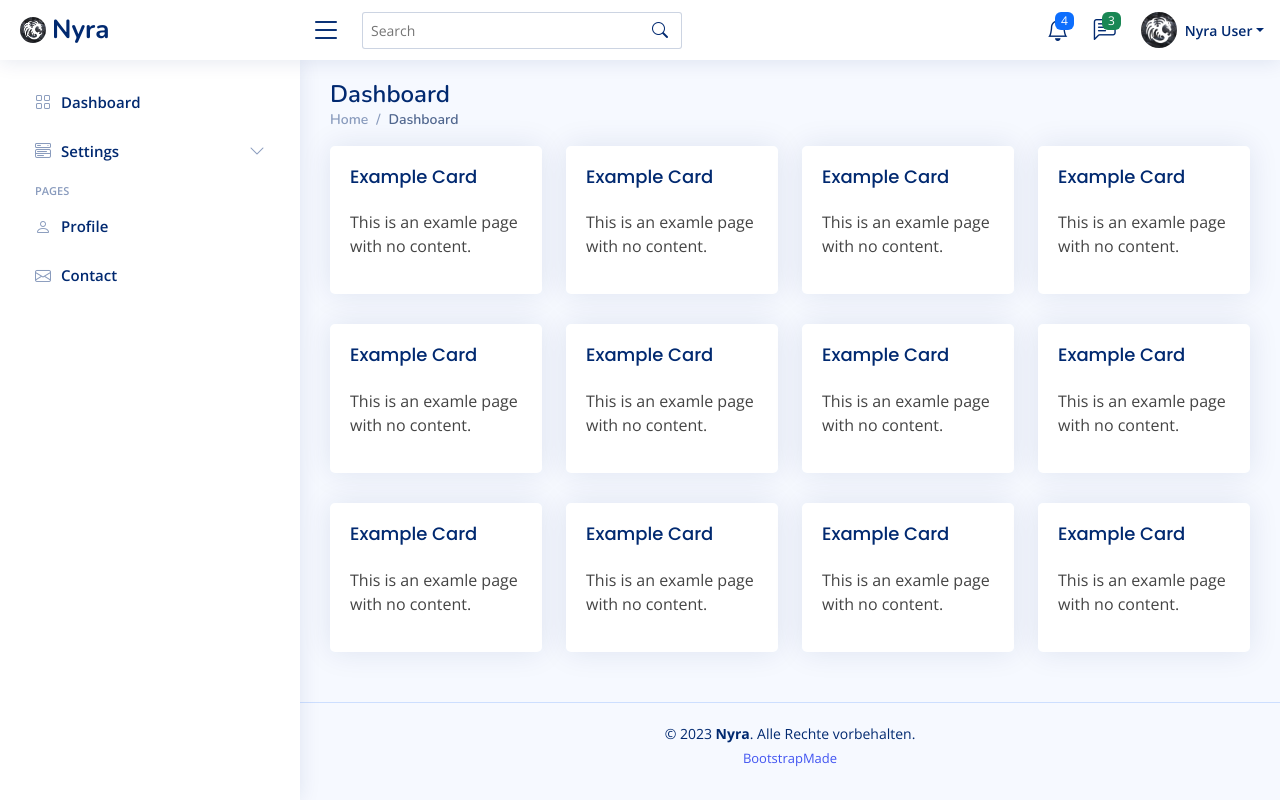
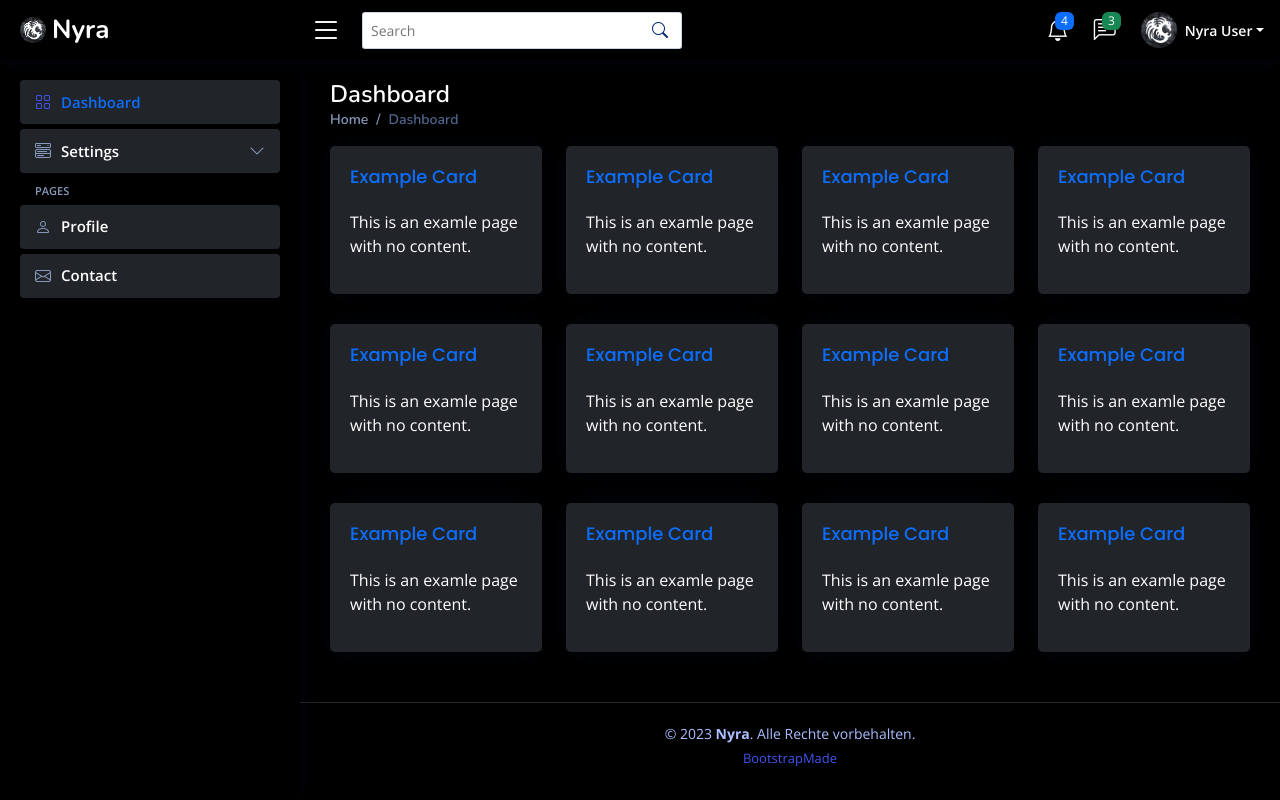
Before and after one commit to Nyria-Development/Bot-Nyria, a Django app: template website/templates/dashboard.html in a window 1280 px wide. Run offline with Django 3.2, Linux system fonts and the light colour scheme; the template is opened without the code that fills it, so the values that code supplies are empty; some libraries are stand-ins or nearby versions.

Commit message:
darkmode website

```diff
--- /dev/null
+++ b/website/static/css/root.css
@@ -0,0 +1,14 @@
+/*
+* Define default values for basic behaviours
+* --> file has to be imported '@import "root.css";'
+*/
+:root {
+    --background-color: black;
+    --background-color-2: var(--bs-dark);
+    --background-color-3: #51678f;
+    --text-color: white;
+    --text-color-2: #51678f;
+    --text-color-3: #abbeff;
+    --hover-color: var(--bs-dark);
+    --hover-color-2: rgb(0, 1, 42);
+}
--- a/website/static/css/style-2.css
+++ b/website/static/css/style-2.css
@@ -8,14 +8,16 @@
 /*--------------------------------------------------------------
 # General
 --------------------------------------------------------------*/
+@import "root.css";
+
 :root {
   scroll-behavior: smooth;
 }
 
 body {
   font-family: "Open Sans", sans-serif;
-  background: #f6f9ff;
-  color: #444444;
+  background: var(--background-color);
+  color: var(--text-color);
 }
 
 a {
@@ -63,7 +65,7 @@ h6 {
   font-size: 24px;
   margin-bottom: 0;
   font-weight: 600;
-  color: #012970;
+  color: var(--text-color);
 }
 
 /*--------------------------------------------------------------
@@ -104,6 +106,8 @@ h6 {
 --------------------------------------------------------------*/
 /* Dropdown menus */
 .dropdown-menu {
+  --bs-dropdown-color: var(--text-color);
+  --bs-dropdown-bg: var(--background-color);
   border-radius: 4px;
   padding: 10px 0;
   -webkit-animation-name: dropdown-animate;
@@ -138,6 +142,7 @@ h6 {
 }
 
 .dropdown-menu .dropdown-item {
+  color: var(--text-color);
   font-size: 14px;
   padding: 10px 15px;
   transition: 0.3s;
@@ -238,6 +243,11 @@ h6 {
   border: none;
   border-radius: 5px;
   box-shadow: 0px 0 30px rgba(1, 41, 112, 0.1);
+  --bs-card-bg: var(--background-color-2);
+}
+
+.card:hover {
+  --bs-card-bg: var(--hover-color-2);
 }
 
 .card-header,
@@ -252,7 +262,7 @@ h6 {
   padding: 20px 0 15px 0;
   font-size: 18px;
   font-weight: 500;
-  color: #012970;
+  color: var(--bs-primary);
   font-family: "Poppins", sans-serif;
 }
 
@@ -388,7 +398,7 @@ h6 {
 .logo span {
   font-size: 26px;
   font-weight: 700;
-  color: #012970;
+  color: var(--text-color);
   font-family: "Nunito", sans-serif;
 }
 
@@ -397,7 +407,7 @@ h6 {
   z-index: 997;
   height: 60px;
   box-shadow: 0px 2px 20px rgba(1, 41, 112, 0.1);
-  background-color: #fff;
+  background-color: var(--background-color);
   padding-left: 20px;
   /* Toggle Sidebar Button */
   /* Search Bar */
@@ -407,7 +417,7 @@ h6 {
   font-size: 32px;
   padding-left: 10px;
   cursor: pointer;
-  color: #012970;
+  color: var(--text-color);
 }
 
 .header .search-bar {
@@ -484,13 +494,13 @@ h6 {
 
 .header-nav .nav-icon {
   font-size: 22px;
-  color: #012970;
+  color: var(--text-color);
   margin-right: 25px;
   position: relative;
 }
 
 .header-nav .nav-profile {
-  color: #012970;
+  color: var(--text-color);
 }
 
 .header-nav .nav-profile img {
@@ -539,7 +549,7 @@ h6 {
 }
 
 .header-nav .notifications .notification-item:hover {
-  background-color: #f6f9ff;
+  background-color: var(--hover-color);
 }
 
 .header-nav .messages {
@@ -564,7 +574,7 @@ h6 {
   font-size: 16px;
   font-weight: 600;
   margin-bottom: 5px;
-  color: #444444;
+  color: var(--text-color);
 }
 
 .header-nav .messages .message-item p {
@@ -574,7 +584,7 @@ h6 {
 }
 
 .header-nav .messages .message-item:hover {
-  background-color: #f6f9ff;
+  background-color: var(--hover-color);
 }
 
 .header-nav .profile {
@@ -587,7 +597,7 @@ h6 {
   font-size: 18px;
   margin-bottom: 0;
   font-weight: 600;
-  color: #444444;
+  color: var(--text-color);
 }
 
 .header-nav .profile .dropdown-header span {
@@ -607,7 +617,7 @@ h6 {
 }
 
 .header-nav .profile .dropdown-item:hover {
-  background-color: #f6f9ff;
+  background-color: var(--hover-color);
 }
 
 /*--------------------------------------------------------------
@@ -626,7 +636,7 @@ h6 {
   scrollbar-width: thin;
   scrollbar-color: #aab7cf transparent;
   box-shadow: 0px 0px 20px rgba(1, 41, 112, 0.1);
-  background-color: #fff;
+  background-color: var(--background-color);
 }
 
 @media (max-width: 1199px) {
@@ -700,9 +710,9 @@ h6 {
   align-items: center;
   font-size: 15px;
   font-weight: 600;
-  color: #4154f1;
+  color: var(--bs-primary);
   transition: 0.3;
-  background: #f6f9ff;
+  background: var(--background-color-2);
   padding: 10px 15px;
   border-radius: 4px;
 }
@@ -714,8 +724,8 @@ h6 {
 }
 
 .sidebar-nav .nav-link.collapsed {
-  color: #012970;
-  background: #fff;
+  color: var(--text-color);
+  background: var(--background-color-2);
 }
 
 .sidebar-nav .nav-link.collapsed i {
@@ -724,7 +734,7 @@ h6 {
 
 .sidebar-nav .nav-link:hover {
   color: #4154f1;
-  background: #f6f9ff;
+  background: var(--hover-color-2);
 }
 
 .sidebar-nav .nav-link:hover i {
@@ -751,7 +761,7 @@ h6 {
   align-items: center;
   font-size: 14px;
   font-weight: 600;
-  color: #012970;
+  color: var(--text-color);
   transition: 0.3;
   padding: 10px 0 10px 40px;
   transition: 0.3s;
@@ -766,7 +776,7 @@ h6 {
 
 .sidebar-nav .nav-content a:hover,
 .sidebar-nav .nav-content a.active {
-  color: #4154f1;
+  color: var(--text-color-3);
 }
 
 .sidebar-nav .nav-content a.active i {
@@ -1244,12 +1254,12 @@ h6 {
   padding: 20px 0;
   font-size: 14px;
   transition: all 0.3s;
-  border-top: 1px solid #cddfff;
+  border-top: 1px solid var(--background-color-2);
 }
 
 .footer .copyright {
   text-align: center;
-  color: #012970;
+  color: var(--text-color-3);
 }
 
 .footer .credits {
--- a/website/templates/dashboard.html
+++ b/website/templates/dashboard.html
@@ -217,7 +217,7 @@
           <ul class="dropdown-menu dropdown-menu-end dropdown-menu-arrow profile">
             <li class="dropdown-header">
               <h6>Nyra User</h6>
-              <span>Admin</span>
+              <span class="text-primary">Admin</span>
             </li>
             <li>
               <hr class="dropdown-divider">
@@ -255,7 +255,7 @@
 
             <li>
               <a class="dropdown-item d-flex align-items-center" href="#">
-                <i class="bi bi-box-arrow-right"></i>
+                <i class="bi bi-box-arrow-right text-danger"></i>
                 <span class="text-danger">Sign Out</span>
               </a>
             </li>
@@ -274,7 +274,7 @@
     <ul class="sidebar-nav" id="sidebar-nav">
 
       <li class="nav-item">
-        <a class="nav-link collapsed" href="/dashboard">
+        <a class="nav-link" href="/dashboard">
           <i class="bi bi-grid"></i>
           <span>Dashboard</span>
         </a>
```
